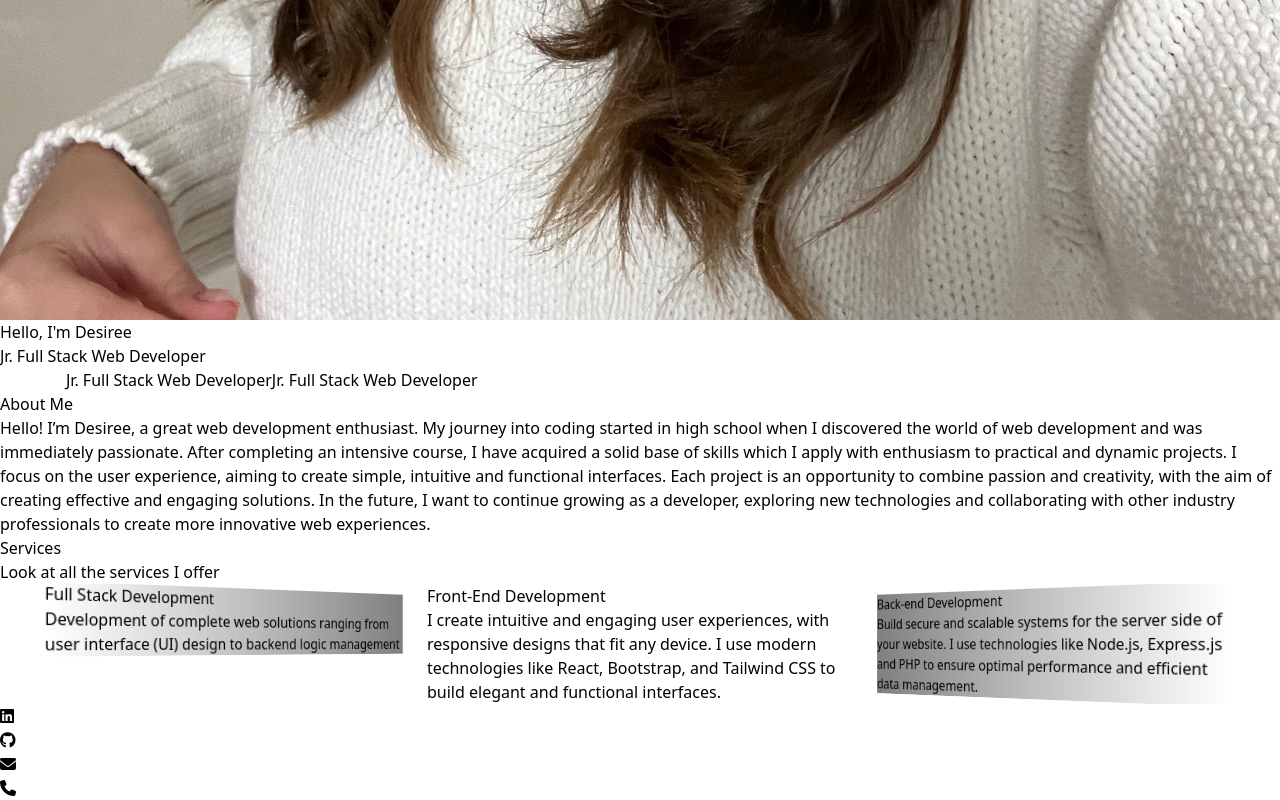
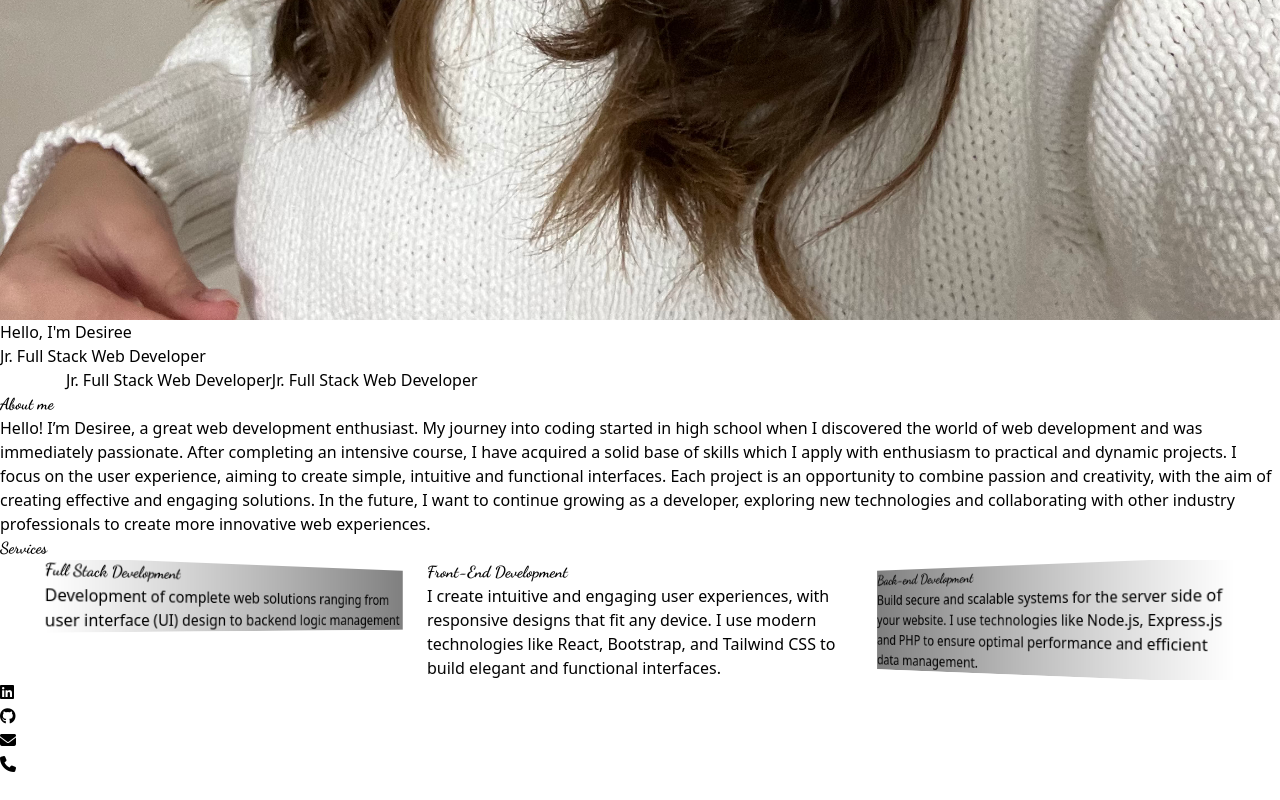
Before and after one commit to desireemezzotero/desiree-mezzotero, a React (Vite) app: page / in a window 1280 px wide. Shown: the part 1387-2187 px from the top of the page. After the commit the page ends 2163 px from the top, so only its background shows below. Built offline with nearby package versions, Linux system fonts and the light colour scheme.

Commit message:
carousel services

```diff
--- a/index.html
+++ b/index.html
@@ -5,6 +5,13 @@
     <link rel="icon" type="image" href="/logo.png" />
     <meta name="viewport" content="width=device-width, initial-scale=1.0" />
     <title>Desiree Mezzotero</title>
+
+    <link rel="preconnect" href="https://fonts.googleapis.com" />
+    <link rel="preconnect" href="https://fonts.gstatic.com" crossorigin />
+    <link
+      href="https://fonts.googleapis.com/css2?family=Dancing+Script:wght@400..700&family=Dosis:wght@600&family=Fredoka:wdth,wght@97.7,300..700&family=Open+Sans:ital,wght@0,300..800;1,300..800&family=Oswald:wght@600&family=Roboto+Slab:wght@344&display=swap"
+      rel="stylesheet"
+    />
   </head>
   <body>
     <div id="root"></div>
--- a/src/components/About.jsx
+++ b/src/components/About.jsx
@@ -2,7 +2,7 @@ function About() {
   return (
     <>
       <div className="max-w-screen-xl container mx-auto  p-6">
-        <h2 className="mb-6 text-2xl font-semibold text-neutral-500 uppercase">About Me</h2>
+        <h2 className="mb-6 text-6xl text-neutral-500 dancing-script">About me</h2>
         <p className="text-white">
           Hello! I’m Desiree, a great web development enthusiast. My journey into coding started in high school when I discovered the world of web development and was immediately passionate. After completing an intensive course, I have acquired a solid base of skills which I apply with enthusiasm to practical and dynamic projects.
 
--- a/src/components/CarouselServices.jsx
+++ b/src/components/CarouselServices.jsx
@@ -25,39 +25,39 @@ function CarouselServices() {
           slideShadows: true,
         }}
         autoplay={{
-          delay: 2000,
+          delay: 1000,
           disableOnInteraction: false,
         }}
         modules={[EffectCoverflow, Pagination, Autoplay]}
         className="mySwiper"
       >
         <SwiperSlide className='border border-neutral-400 justify-items-center justify-center p-3'>
-          <h2 className="mb-6 text-2xl font-semibold text-neutral-500 uppercase">Full Stack Development</h2>
+          <h2 className="mb-6 text-3xl text-neutral-500 dancing-script">Full Stack Development</h2>
           <p>Development of complete web solutions ranging from user interface (UI) design to backend logic management</p>
         </SwiperSlide>
 
         <SwiperSlide className='border-2 border-neutral-400 justify-items-center justify-center p-3'>
-          <h2 className="mb-6 text-2xl font-semibold text-neutral-500 uppercase">Front-End Development</h2>
+          <h2 className="mb-6 text-3xl text-neutral-500 dancing-script">Front-End Development</h2>
           <p>I create intuitive and engaging user experiences, with responsive designs that fit any device. I use modern technologies like React, Bootstrap, and Tailwind CSS to build elegant and functional interfaces.</p>
         </SwiperSlide>
 
         <SwiperSlide className='border-2 border-neutral-400 justify-items-center justify-center p-3'>
-          <h2 className="mb-6 text-2xl font-semibold text-neutral-500 uppercase">Back-end Development</h2>
+          <h2 className="mb-6 text-3xl text-neutral-500 dancing-script">Back-end Development</h2>
           <p>Build secure and scalable systems for the server side of your website. I use technologies like Node.js, Express.js and PHP to ensure optimal performance and efficient data management.</p>
         </SwiperSlide>
 
         <SwiperSlide className='border-2 border-neutral-400 justify-items-center justify-center p-3'>
-          <h2 className="mb-6 text-2xl font-semibold text-neutral-500 uppercase">Design with Figma</h2>
+          <h2 className="mb-6 text-3xl text-neutral-500 dancing-script">Design with Figma</h2>
           <p>Design interactive layouts and prototypes with Figma, turning ideas into visually appealing and easily navigable designs optimized for the user experience.</p>
         </SwiperSlide>
 
         <SwiperSlide className='border-2 border-neutral-400 justify-items-center justify-center p-3'>
-          <h2 className="mb-6 text-2xl font-semibold text-neutral-500 uppercase">Poster design</h2>
+          <h2 className="mb-6 text-3xl text-neutral-500 dancing-script">Poster Design</h2>
           <p>I offer graphic design services for the creation of posters and promotional materials, with a focus on visibility and visual impact for your brand or event.</p>
         </SwiperSlide>
 
         <SwiperSlide className='border-2 border-neutral-400 justify-items-center justify-center p-3'>
-          <h2 className="mb-6 text-2xl font-semibold text-neutral-500 uppercase">Web page management</h2>
+          <h2 className="mb-6 text-3xl text-neutral-500 dancing-script">Web Page Management</h2>
           <p>I manage and continuously update your website and social media, ensuring that they are always up to date, performing and relevant</p>
         </SwiperSlide>
       </Swiper>
--- a/src/components/Services.jsx
+++ b/src/components/Services.jsx
@@ -5,10 +5,7 @@ function Services() {
       <div className="container border-t-2 border-neutral-900 mx-auto max-w-screen-xl w-52 mt-5">
       </div>
       <div className="max-w-screen-xl container mx-auto p-6">
-        <h2 className="mb-6 text-2xl font-semibold text-neutral-500 uppercase">Services</h2>
-        <p className="text-white">
-          Look at all the services I offer
-        </p>
+        <h2 className="mb-6 text-6xl text-neutral-500 dancing-script ">Services</h2>
       </div>
 
       <div className="text-white">
--- a/src/index.css
+++ b/src/index.css
@@ -31,3 +31,9 @@
   width: 300px;
   height: 300px;
 }
+
+.dancing-script {
+  font-family: "Dancing Script", cursive;
+  font-optical-sizing: auto;
+  font-weight: bold;
+}
```
